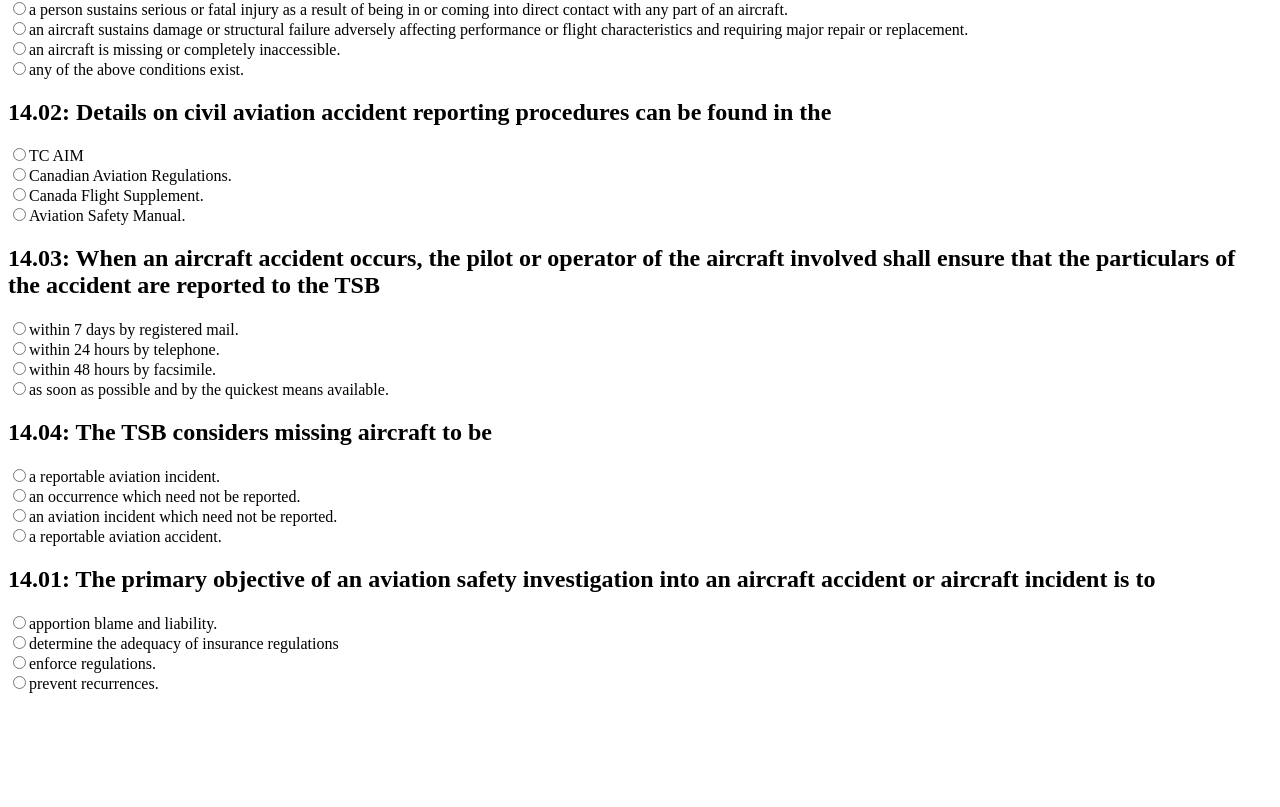
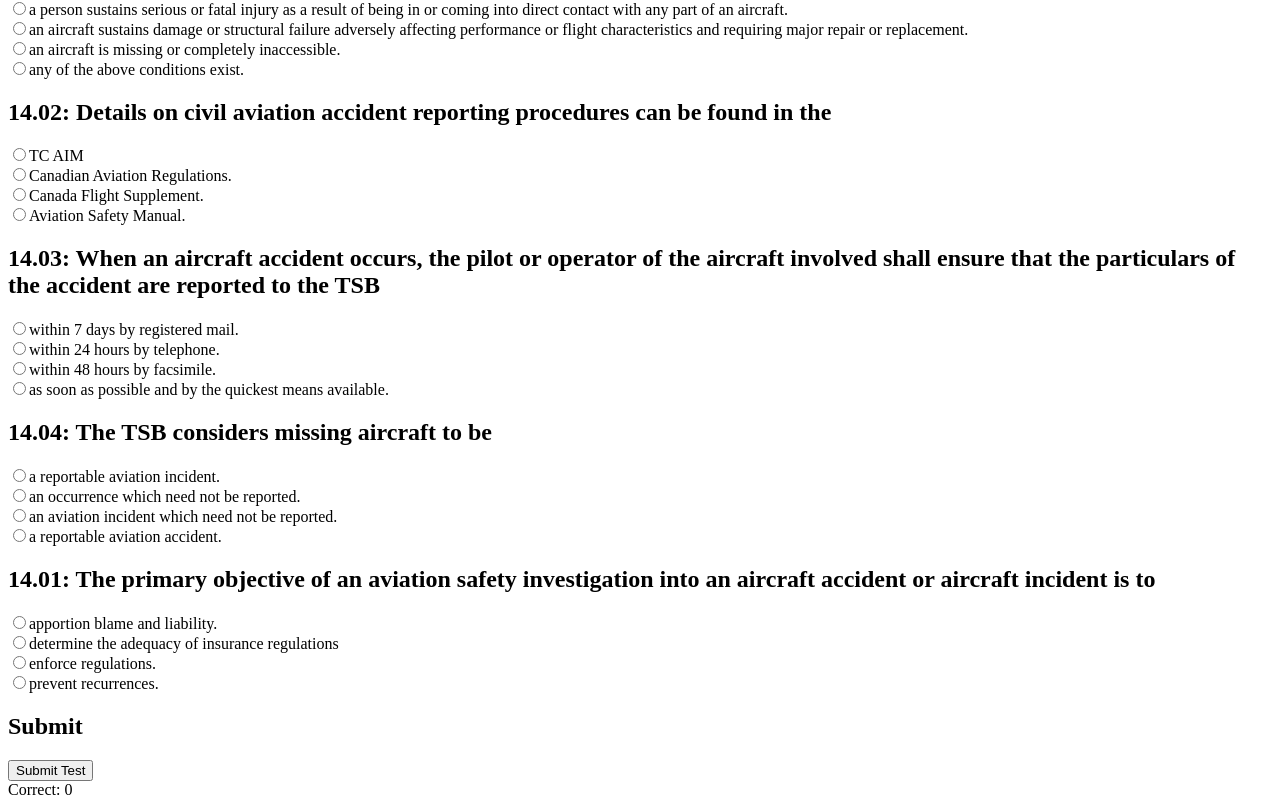
Before and after one commit to baronalloway/pstar-pro, a React (Create React App) app: page / in a window 1280 px wide. Shown: the part 10427-11234 px from the top of the page. Before the commit the page ends 11128 px from the top, so only its background shows below. Built offline with nearby package versions, Linux system fonts and the light colour scheme.

Commit message:
Added logic to grade the test

```diff
--- a/src/App.js
+++ b/src/App.js
@@ -11,23 +11,23 @@
     //initialize a new empty array with all questions
     var newAllQuestions = [];
     //get 5 random questions from each section, add it to the array
-    for (var n=0; n < 70; n++){
+    for (var n = 0; n < 70; n++) {
         //first we get the current section that we are in, from 0-13
-        var currSection = parseInt(n/5);
+        var currSection = parseInt(n / 5);
 
         //then we get the number of questions that are in or remaining in that section
         var remainingQuestions = newQuestions.sections[currSection].section_questions.length;
 
         //then we randomly generate a number between 0 and the length of the questions
-       var randomSelect = Math.floor((Math.random())*remainingQuestions);
+        var randomSelect = Math.floor((Math.random()) * remainingQuestions);
 
         //then we add it to the new Array of Questions
-       var addQ = newQuestions.sections[currSection].section_questions[randomSelect];
-       newAllQuestions.push(addQ);
+        var addQ = newQuestions.sections[currSection].section_questions[randomSelect];
+        newAllQuestions.push(addQ);
 
         //and lastly, we remove it from the bank so that it cannot be added again
-       var index = newQuestions.sections[currSection].section_questions.indexOf(addQ);
-       newQuestions.sections[currSection].section_questions.splice(index,1);
+        var index = newQuestions.sections[currSection].section_questions.indexOf(addQ);
+        newQuestions.sections[currSection].section_questions.splice(index, 1);
     }
 
 
@@ -38,38 +38,58 @@
 
 
 
+
 function App() {
     const [questions, updateQuestions] = useState(getAllQuestions());
     const [responses, updateResponses] = useState({});
     const [testSubmitted, updateTestSubmitted] = useState(false);
-    const [finalScore, updateFinalScore] = useState(0);
-    const [scoreSheet, updateScoreSheet] = useState([]);
+    const [score, updateScore] = useState(0);
+
 
 
     var hiddenDiv = { visibility: "hidden" };
     var showDiv = { visibility: "visible" };
 
-    const updateScore = (id, value) => {
+    const updateWorksheet = (name, id) => {
+
         var tempResponses = responses;
+        tempResponses[name] = id;
+        updateResponses(tempResponses);
 
-        tempResponses[id] = value;
+    }
 
 
-        updateResponses(tempResponses);
-    }
     const renderedQuestions = questions.map((question, index) => {
 
-        return (<Question q={question} key={index}/>);
+        return (<Question q={question} key={index} answerChanged={updateWorksheet} />);
     });
 
 
+    const gradeTest = () => {
+        var finalScore = 0;
+        //iterate through the score sheet that is submitted through the test
+        for(var i in responses){
+            //if the answer is correct, update the score +1
+            var submitted_response = parseInt(responses[i])+1;
+            var correct_answer = parseInt(questions.find(a => a.question_number === i).answer_key);
 
+            if((submitted_response) == correct_answer){
+                finalScore += 1;
+            }
+        }
+        console.log("Temp final score: " + finalScore);
+        updateScore(finalScore);
+
+
+    }
 
 
     return (
         <div>
             <h1><center>Welcome to PSTAR Quiz</center></h1>
             <div>{renderedQuestions}</div>
+            <div><h2>Submit</h2><button onClick={gradeTest}>Submit Test</button></div>
+            <div>Correct: {score}</div>
         </div>
 
     );
--- a/src/Question.js
+++ b/src/Question.js
@@ -4,9 +4,16 @@
 
 
 
-function Question({ q }) {
+function Question({ q, answerChanged }) {
+
+    const handleClick = (e)=>{
+        var name = e.target.name;
+        var id = e.target.id;
+        answerChanged(name,id);
+    }
+
     const choices = q.question_choice.map((choice,index)=>{
-       return(<div key={index}><input type="radio" value={choice} name={q.question_number}/>
+       return(<div onChange={handleClick} key={index}><input type="radio" id={index} value={choice} name={q.question_number}/>
        <label>{choice}</label></div>);
     });
 
```
